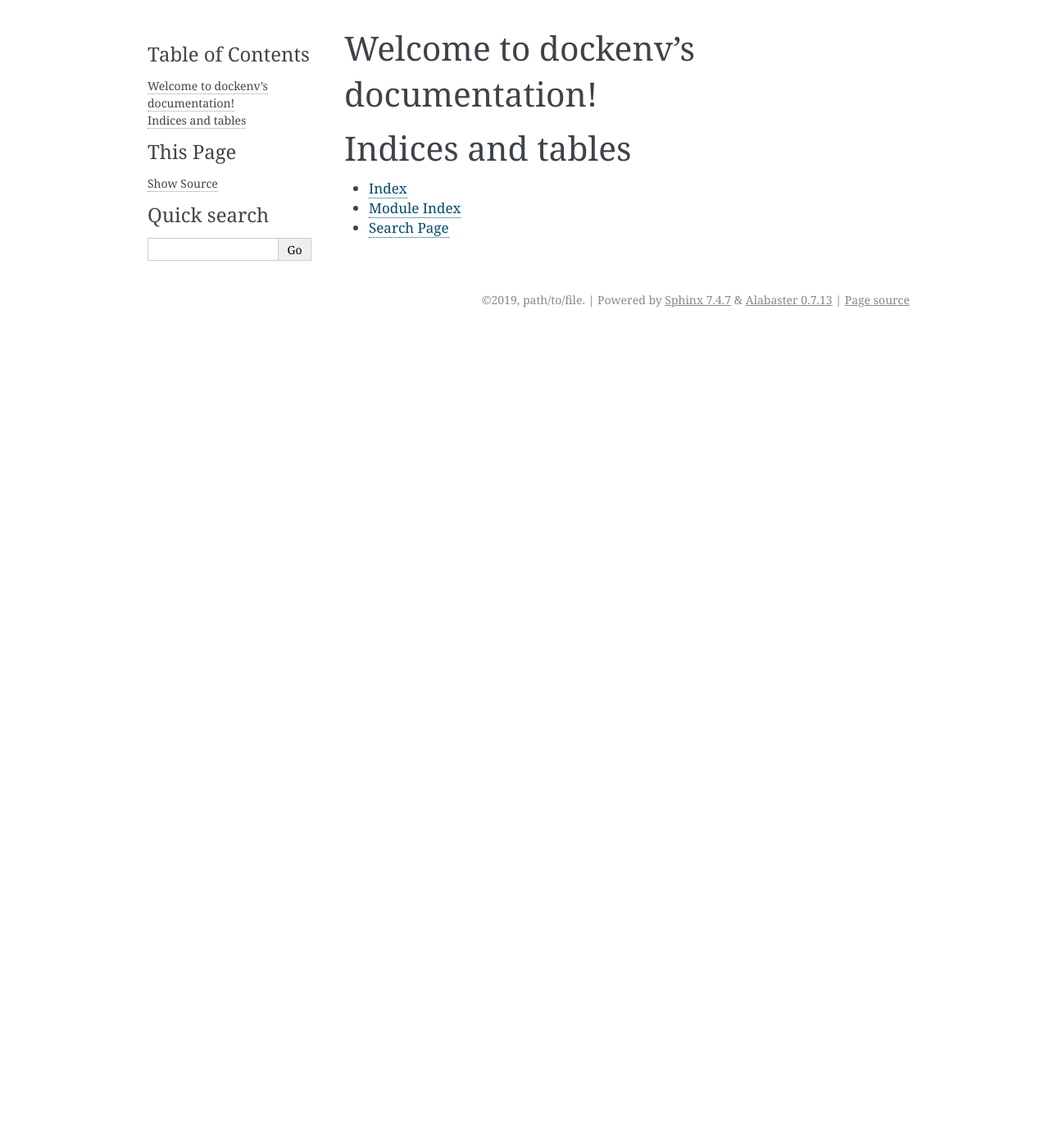
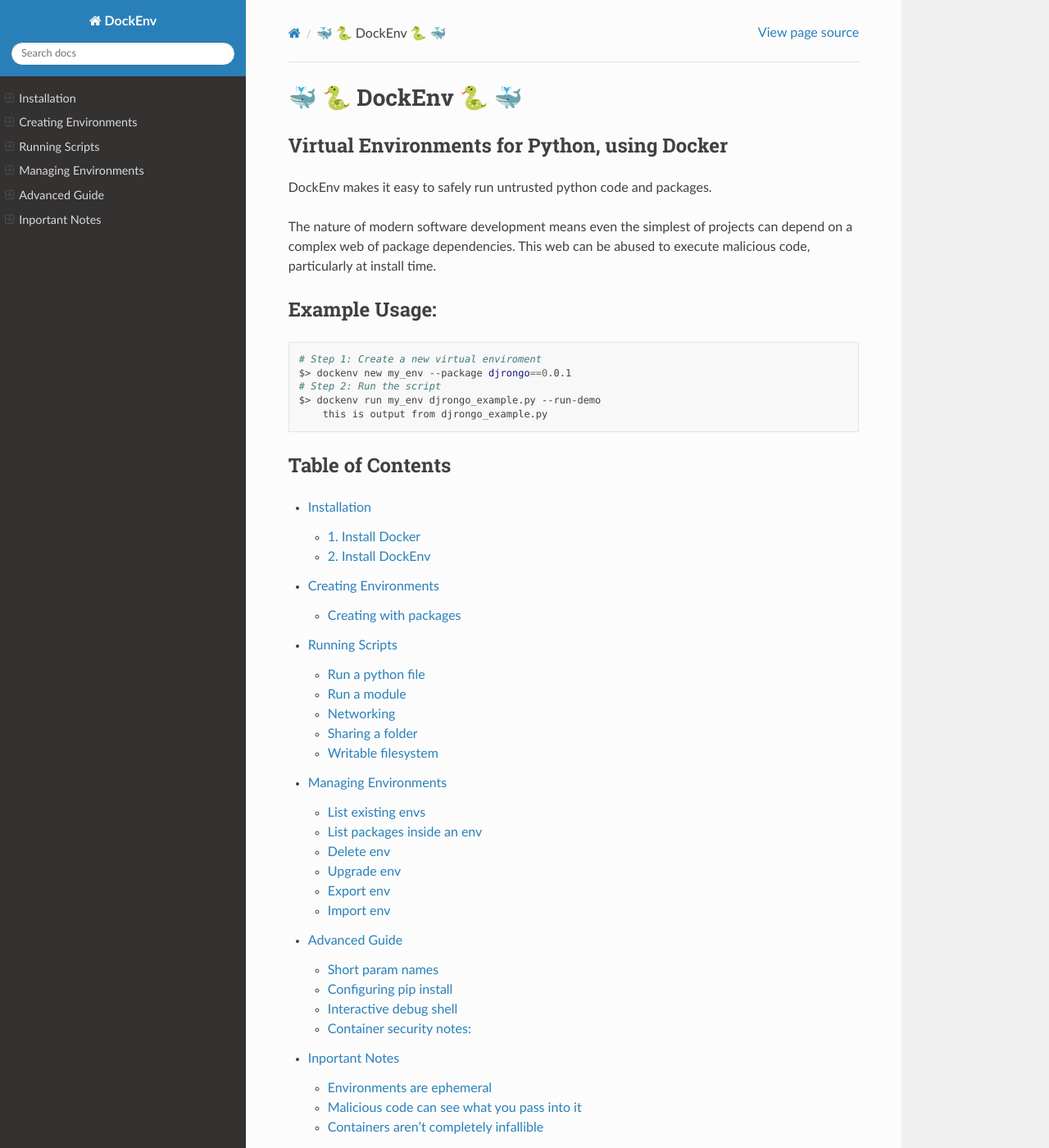
Before and after one commit to pathtofile/dockenv, a Sphinx documentation site: the page built from docs/index.rst, in a window 1280 px wide and 1400 px high. Shown: the whole window at 82% size. Built offline with Sphinx 7.4.7 and the Read the Docs theme 2.0.0, drawn with Linux system fonts in a browser that asks for light colours; some of the changed text lies outside the part shown.

Commit message:
updated doco

```diff
--- /dev/null
+++ b/docs/advanced.rst
@@ -0,0 +1,43 @@
+.. _advanced:
+
+Advanced Guide
+==============
+
+Short param names
+-----------------
+
+Every param and flag has a short name. run :code:`dockenv -h` or  :code:`dockenv <command> -h`
+to get the list.
+
+Configuring pip install
+-----------------------
+
+When running :code:`dockenv new`, anything after the env name is passed into the
+:code:`pip install` script. This can be used to point to alternate pypi repos, e.g:
+
+.. code-block:: bash
+
+    $> dockenv new my_env --package djrongo --index-url https://test.pypi.org/simple/
+
+
+Interactive debug shell
+-----------------------
+
+You can enter an interactive bash shell inside the env using:
+
+.. code-block:: bash
+
+    $> dockenv shell my_env
+    # You can also use '--mount' or '--expose-port', see 'dockenv run'
+
+**NOTE**: Anything you do in this shell will be blown away once you quit.
+For more information see :ref:`notes`. This can be useful for debugging.
+
+Container security notes:
+-------------------------
+
+By default, DockEnv does the following to help prevent code from being able to escape the container:
+ * A new env will always build off the latest python3
+ * All python code, including pip, runs as a container-specific low-privileged user.
+ * After the pip install, code is unable to write to the filesystem, unless explicitly allowed
+ * After the pip install, code is unable to connect to any network, unless explicitly allowed
--- a/docs/conf.py
+++ b/docs/conf.py
@@ -19,7 +19,7 @@
 
 # -- Project information -----------------------------------------------------
 
-project = 'dockenv'
+project = 'DockEnv'
 copyright = '2019, path/to/file'
 author = 'path/to/file'
 
@@ -74,13 +74,15 @@
 # The theme to use for HTML and HTML Help pages.  See the documentation for
 # a list of builtin themes.
 #
-html_theme = 'alabaster'
+html_theme = 'sphinx_rtd_theme'
 
 # Theme options are theme-specific and customize the look and feel of a theme
 # further.  For a list of options available for each theme, see the
 # documentation.
 #
-# html_theme_options = {}
+html_theme_options = {
+    "collapse_navigation": False
+}
 
 # Add any paths that contain custom static files (such as style sheets) here,
 # relative to this directory. They are copied after the builtin static files,
--- /dev/null
+++ b/docs/create.rst
@@ -0,0 +1,37 @@
+.. _create:
+
+Creating Environments
+=====================
+
+To create a virtual environment, simply call: :code:`dockenv new <name_of_env>`,
+where :code:`<name_of_env>` is a unique name for the environment. e.g:
+
+.. code-block:: bash
+
+    $> dockenv new my_env
+
+Creating with packages
+----------------------
+The power of DockEnv is the ability to create a new environment with
+packages pre-installed into it.
+
+This will run all install scripts inside the container, preventing any malicious :code:`setup.py`
+from being able to see or alter you local machine. e.g.:
+
+.. code-block:: bash
+
+    $> dockenv new my_env --package djrongo
+
+Then, every time you run :code:`dockenv run my_env`, the script will be able to use the djrongo
+package, while preventing both the script and djrongo from being able to reach your local machine.
+
+If you have multiple packages you want to install, create a :code:`requirements.txt`, similarly
+to what you would do with pip:
+
+.. code-block:: bash
+
+    # $> cat requirements.txt
+    #    djrongo==0.0.1
+    #    requests
+    #    lxml
+    $> dockenv new my_env -r requirements.txt
--- a/docs/index.rst
+++ b/docs/index.rst
@@ -1,20 +1,38 @@
-.. dockenv documentation master file, created by
-   sphinx-quickstart on Wed Feb  6 21:38:51 2019.
-   You can adapt this file completely to your liking, but it should at least
-   contain the root `toctree` directive.
+🐳 🐍 DockEnv 🐍 🐳
+====================
 
-Welcome to dockenv's documentation!
-===================================
 
-.. toctree::
-   :maxdepth: 2
-   :caption: Contents:
+Virtual Environments for Python, using Docker
+---------------------------------------------
+
+DockEnv makes it easy to safely run untrusted python code and packages.
+
+The nature of modern software development means even the simplest of projects can depend
+on a complex web of package dependencies. This web can be abused to execute malicious code,
+particularly at install time.
+
+
+Example Usage:
+--------------
+
+.. code-block:: bash
+
+    # Step 1: Create a new virtual enviroment
+    $> dockenv new my_env --package djrongo==0.0.1
+    # Step 2: Run the script
+    $> dockenv run my_env djrongo_example.py --run-demo
+        this is output from djrongo_example.py
 
 
 
-Indices and tables
-==================
+Table of Contents
+-----------------
+.. toctree::
+   :maxdepth: 2
 
-* :ref:`genindex`
-* :ref:`modindex`
-* :ref:`search`
+   setup
+   create
+   run
+   manage
+   advanced
+   notes
--- /dev/null
+++ b/docs/manage.rst
@@ -0,0 +1,67 @@
+.. _manage:
+
+Managing Environments
+=====================
+
+List existing envs
+--------------------------
+
+To list all existing environments:
+
+.. code-block:: bash
+
+    $> dockenv list
+
+List packages inside an env
+---------------------------------------
+
+To do run :code:`pip freeze` inside an environment:
+
+.. code-block:: bash
+
+    $> dockenv freeze <env_name>
+
+This will list all the packages installed
+
+
+Delete env
+---------------------
+
+To delete an existing environment:
+
+.. code-block:: bash
+
+    $> dockenv delete <env_name>
+
+Upgrade env
+----------------------
+
+To upgrade an environment to add new packages to it:
+
+.. code-block:: bash
+
+    $> dockenv upgrade <env_name> --package new-package
+    # Or use a requirements.txt for multiple packages
+    $> dockenv upgrade <env_name> -r requirements.txt
+
+
+Export env
+------------------
+
+To export an existing environment into a :code:`.tar.gz`:
+
+.. code-block:: bash
+
+    $> dockenv export <env_name> <output_filename.tar.gz>
+
+Use this to share an environment with others, or move to a different machine
+
+
+Import env
+------------------
+
+To import an existing environment from an exported .tar.gz:
+
+.. code-block:: bash
+
+    $> dockenv import <env_name>  <input_filename.tar.gz>
--- /dev/null
+++ b/docs/notes.rst
@@ -0,0 +1,36 @@
+.. _notes:
+
+Inportant Notes
+===============
+
+DockEnv is a tool for developers and hackers who want to either
+try out untrusted code, or don't have the time or resources to
+create a full environment.
+
+But it is not a replacement for a proper production environment, and should not be treated as such.
+
+Environments are ephemeral
+--------------------------
+Each time you run :code:`dockenv run` you are getting a brand new environment.
+This means state does not carry over from one :code:`run` to the next.
+
+If you wish to preserve state, either use :code:`--writable-mount --mount /a/folder` and write state to the folder, or create your own docker containers and go from there, as DockEnv is no longer for your use-case.
+
+Malicious code can see what you pass into it
+--------------------------------------------
+
+If you install a malicious package, it will be able to see any files
+you put into it using :code:`--mount`, or anything else you type or
+pass into it.
+
+However, the malicious code will not be able to see anything outside the environment, and it will only run for the lifetime of :code:`dockenv run`.
+
+
+Containers aren't completely infallible
+---------------------------------------
+Unlike Virtual Machines, docker containers share parts of your host's operating system in order to do some low-level things. But there is a strong separation between the Container and the Host, that will prevent the majority of malicious code from being able to breach the gap and read or alter data on your host machine.
+
+However, a particularly nasty and persistent actor could still
+find a way to break out of the container.
+Care has been taken to mitigate most factors that can lead to an escape,
+but the possibility is still there.
--- /dev/null
+++ b/docs/run.rst
@@ -0,0 +1,75 @@
+.. _run:
+
+Running Scripts
+===============
+
+Run a python file
+-----------------
+
+Once you've created an environment, its simple to run a script inside the environment:
+
+.. code-block:: bash
+
+    $> dockenv run <env_name> <script.py>
+    Output from <script.py>
+
+You can also pass in arguments to the script:
+
+.. code-block:: bash
+
+    $> dockenv run <env_name> <script.py> --do-thing foo
+
+
+Run a module
+------------
+If instead of running a script from a file, you wish to run
+an installed python module, like you would with :code:`python -m`,
+then simply use the :code:`--as-module` flag:
+
+.. code-block:: bash
+
+    $> dockenv run --as-module <env_name> pylint --version
+
+
+
+Networking
+----------
+By default, the env has no networking ability, preventing code from reaching the internet.
+
+However, there may be times you want to connect to the script, e.g.
+if script is running a web server.
+DockEnv enables you to expose a port on the env, allowing you to connect to it:
+
+.. code-block:: bash
+
+    $> dockenv run --expose-port 80 <env_name> <webserver_script.py>
+    # Script will print out the virtual environment's IP address so you can connect to it
+
+
+Sharing a folder
+----------------
+If you have files you wish to use with the script, you can mount a folder inside the env:
+
+.. code-block:: bash
+
+    $> dockenv run --mount /my/config/folder <env_name> <script.py>
+
+This folder will be mounted in the same root folder as :code:`<script.py>`.
+
+This folder will be read-only, however if you wish to enable the script to write data back into the folder use the flag :code:`--writeable-mount`:
+
+.. code-block:: bash
+
+    $> dockenv run --mount /my/config/folder --writeable-mount <env_name> <script.py>
+
+
+**NOTE:** On Windows, by default the local folder must be somewhere in your :code:`users` directory, otherwise the folder will be empty inside the virtual environment
+
+
+Writable filesystem
+-------------------
+By default scripts cannot write any file to disk. You can change this by using the flag :code:`--writeable-filesystem`:
+
+.. code-block:: bash
+
+    $> dockenv run --writeable-filesystem <env_name> <script.py>
--- /dev/null
+++ b/docs/setup.rst
@@ -0,0 +1,45 @@
+.. _setup:
+
+Installation
+============
+
+1. Install Docker
+-----------------
+
+On Ubuntu/Debian/Kali Linux:
+
+.. code-block:: bash
+
+    apt-get install python3.6 docker
+
+
+On Centos/Fedora/Redhat Linux:
+
+.. code-block:: bash
+
+    yum install python3.6 docker
+
+
+On Windows, I recommend using the legacy docker-toolbox: https://docs.docker.com/toolbox/toolbox_install_windows/
+
+Docker Toolbox works on all versions of Windows from Windows 7 to 10,
+and won't cause conflicts if you also want to run VMs on VMWare or VirtualBox
+without having to reboot.
+
+
+
+2. Install DockEnv
+------------------
+
+From Pypi:
+
+.. code-block:: bash
+
+    pip install dockenv
+
+Or, From source:
+
+.. code-block:: bash
+
+    git clone git@github.com:pathtofile/dockenv.git
+    pip install ./dockenv
--- a/requirements-build.txt
+++ b/requirements-build.txt
@@ -5,3 +5,4 @@
 pytest
 mock
 sphinx
+sphinx_rtd_theme
```
Also changed, not shown: README.md (+4 -72 lines), 2 other files.
